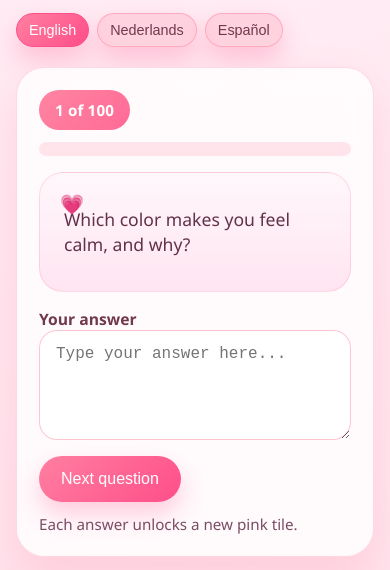
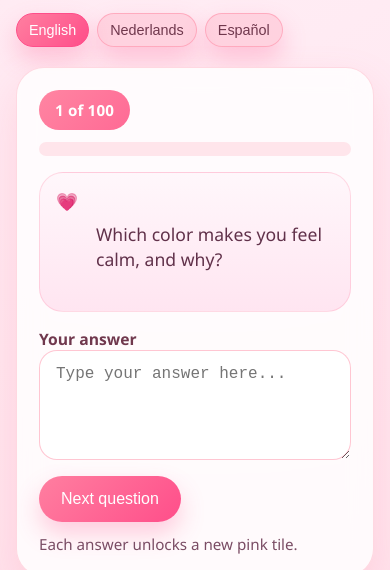
Before and after one commit to RayaneWad/100-questions-game, a plain HTML site: page index.html in a window 390 px wide. Shown: the part 266-836 px from the top of the page. Drawn offline with Linux system fonts and the light colour scheme.

Commit message:
Update index.html

```diff
--- a/index.html
+++ b/index.html
@@ -171,8 +171,8 @@
       background: linear-gradient(180deg, #fff7fb 0%, #ffe5f1 100%);
       border: 1px solid rgba(255, 112, 144, 0.22);
       border-radius: 24px;
-      padding: 24px;
-      min-height: 140px;
+      padding: 34px 24px 24px 58px;
+      min-height: 160px;
       display: flex;
       align-items: center;
       justify-content: center;
@@ -372,7 +372,14 @@
       }
 
       .question-text {
-        min-height: 120px;
+        min-height: 140px;
+        padding: 34px 18px 24px 56px;
+      }
+
+      .question-text::before {
+        left: 16px;
+        top: 16px;
+        font-size: 1.1rem;
       }
 
       .grid-panel {
```
